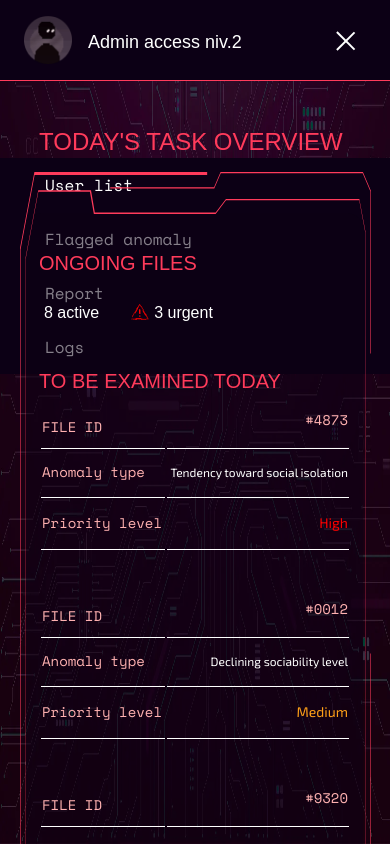
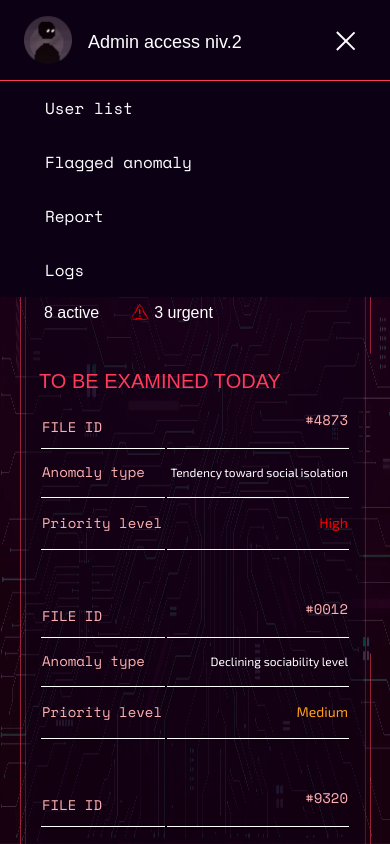
Before and after one commit to alyssa-beaufils/Design-fiction, a website: page src/home.html in a window 390 px wide. Both pictures are taken after a click on the element 353 px from the left and 41 px from the top of the page. Shown: the top 844 px of the page. Drawn offline with nearby package versions, Linux system fonts and the light colour scheme; files that its build step writes are made by us from their sources; a web font is replaced by a local one.

Commit message:
menu mobile fixed
il y avait un dôle d'espace entre le menu et la nav

```diff
--- a/src/styles/layout/_navigation.scss
+++ b/src/styles/layout/_navigation.scss
@@ -22,10 +22,11 @@
     opacity: 0;
     width: 100%;
     padding: 0;
-    margin-top: 30px;
+    margin-top: -47px;
     pointer-events: none;
     background-color: $color-primary;
     transition: transform 0.3s ease, opacity 0.3s ease;
+    z-index: 10;
 }
 
 .menu.active {
```
